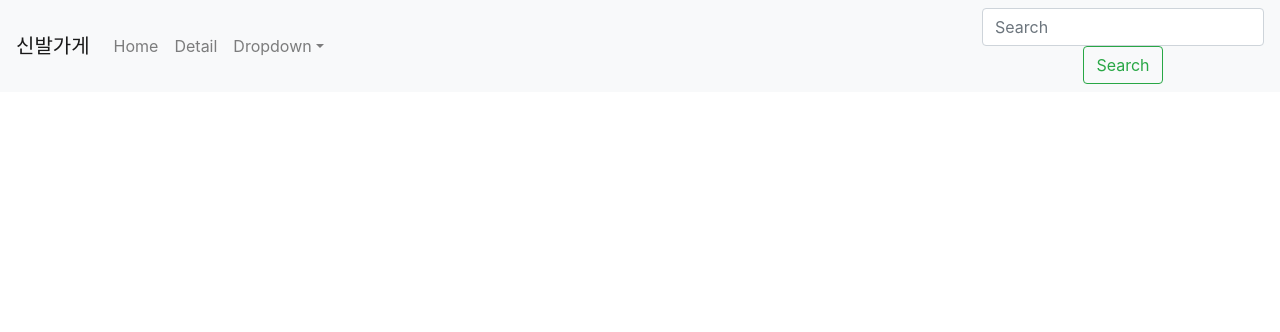
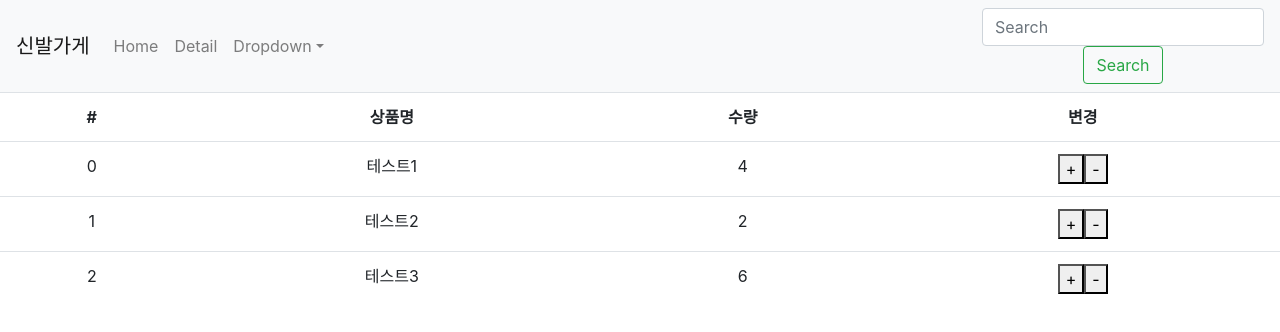
Before and after one commit to Jihoy-Kang/React-practice-2, a React (Create React App) app in the folder shop/: page /cart in a window 1280 px wide. Shown: the top 332 px of the page. Built offline with nearby package versions, Linux system fonts and the light colour scheme.

Commit message:
20 Apr 2022

```diff
--- a/shop/package.json
+++ b/shop/package.json
@@ -10,8 +10,10 @@
     "react": "^18.0.0",
     "react-bootstrap": "^2.2.3",
     "react-dom": "^18.0.0",
+    "react-redux": "^8.0.0",
     "react-router-dom": "5",
     "react-scripts": "5.0.1",
+    "redux": "^4.2.0",
     "web-vitals": "^2.1.0"
   },
   "scripts": {
--- a/shop/src/App.js
+++ b/shop/src/App.js
@@ -1,5 +1,5 @@
 /* esLint disable */
-import React, {useState} from 'react';
+import React, {useState, useContext} from 'react';
 import { Button, Navbar, Nav, NavDropdown, Form, FormControl  } from 'react-bootstrap';
 
 import logo from './logo.svg';
@@ -7,10 +7,13 @@ import './App.css';
 import data from './data.js';
 import Detail from './detail.js';
 import { Link, Route, Switch } from 'react-router-dom'
+import Cart from './cart.js';
 
+export let 재고context = React.createContext();
 
 function App() {
   let [shoes,shoes변경] = useState(data)
+  let [재고,재고변경] =useState([10,11,12])
   return (
     <div className="App">
       <Navbar bg="light" expand="lg">
@@ -47,6 +50,7 @@ function App() {
               <Button variant="primary">Learn more</Button>
             </p>
           </div>
+          <재고context.Provider value={재고}>
           {<div className="container">
             <div className="row">
               {
@@ -59,9 +63,17 @@ function App() {
 
             </div>
           </div>}
+          </재고context.Provider>
         </Route>
+
         <Route path="/detail/:id">
-          <Detail shoes={shoes}/>
+          <재고context.Provider value={재고}>
+            <Detail shoes={shoes}/>
+          </재고context.Provider>
+        </Route>
+
+        <Route path='/cart'>
+          <Cart></Cart>
         </Route>
       </Switch>
 
@@ -73,11 +85,14 @@ function App() {
 
   function ShoeList(props){
 
+    let 재고 = useContext(재고context)
+
     return(
       <div className="col-md-4"><Link to={'/detail/'+(props.data.id)}>
         <img src={"https://codingapple1.github.io/shop/shoes"+(props.i+1)+".jpg"} width="100%" />
         <h4>{props.data.title}</h4>
         <p>{props.data.content}</p>
+        {재고}
       </Link></div>
     )
   }
--- /dev/null
+++ b/shop/src/cart.js
@@ -0,0 +1,61 @@
+import React from 'react';
+import {Table} from 'react-bootstrap'
+import { connect, useDispatch, useSelector } from 'react-redux';
+
+function Cart (props){
+
+    let state = useSelector((state)=>state)
+
+    let dispatch = useDispatch();
+
+    return(
+        <div>
+            <Table responsive>
+                <tr>
+                    <th>#</th>
+                    <th>상품명</th>
+                    <th>수량</th>
+                    <th>변경</th>
+                </tr>
+
+                {state.reducer.map((a, i)=>{
+                    return(
+                        <tr key={i}>
+                            <td>{ a.id}</td>
+                            <td>{ a.name}</td>
+                            <td>{ a.quantity}</td>
+                            <td>
+                                <button onClick={()=>{dispatch({type : '수량증가', payload: i})}}>+</button>
+                                <button onClick={()=>{dispatch({type : '수량감소', payload: i})}}>-</button>
+                            </td>
+                        </tr>
+                    )
+                    })
+                }
+
+            </Table>
+
+            {
+                props.alertState === true
+                ?<div className='my-alert'>
+                    <p>지금 구매하면 20%할인</p>
+                    <button onClick={()=>{props.dispatch({type : '닫기'})}}>닫기</button>
+                </div>
+                : null
+            }
+
+        </div>
+    )
+}
+/*
+function 함수명(state){ //redux store데이터를  props화 해주는 함수
+    return{
+
+        state : state.reducer,
+        alertState : state.reducer2
+    }
+} */
+
+/* export default connect(함수명)(Cart) */
+
+export default Cart
--- a/shop/src/detail.js
+++ b/shop/src/detail.js
@@ -1,13 +1,17 @@
 
-import React, {useEffect, useState} from 'react';
+import React, {useEffect, useState, useContext} from 'react';
 import './App.css';
 import { useHistory, useParams } from 'react-router-dom'
+
+import {재고context} from './App.js'
+import { connect } from 'react-redux';
 
 import App from './App';
 
 
 function Detail(props){
 
+    let 재고 = useContext(재고context)
 
     let [alert,alert변경] = useState(true)
     let history = useHistory();
@@ -40,7 +44,12 @@ function Detail(props){
                 <h4 className="pt-5">{props.shoes[id].title}</h4>
                 <p>{props.shoes[id].content}</p>
                 <p>{props.shoes[id].price}원</p>
-                <button className="btn btn-danger">주문하기</button>
+                {재고}
+
+                <button className="btn btn-danger" onClick={()=>{
+                    props.dispatch({type :'항목추가', payload : {id:props.shoes[id].id, name: props.shoes[id].title, quantity :1}})
+                    history.push('/cart')
+                }}>주문하기</button>
 
                 <button className="btn btn-danger" onClick={()=>{
                     history.goBack();
@@ -64,4 +73,12 @@ class LifecycleHook extends React.Component {
     }
   }
 
-export default Detail
+function 함수명(state){ //redux store데이터를  props화 해주는 함수
+    return{
+
+        state : state.reducer,
+        alertState : state.reducer2
+    }
+}
+
+export default connect(함수명)(Detail)
--- a/shop/src/index.js
+++ b/shop/src/index.js
@@ -6,10 +6,77 @@ import reportWebVitals from './reportWebVitals';
 
 import {BrowserRouter} from 'react-router-dom'
 
+import{ Provider } from 'react-redux';
+import{ combineReducers, createStore } from 'redux';
+
+let alertState = true
+
+let 기본state =  [
+    {
+    id : 0,
+    name : '테스트1',
+    quantity : 4,
+    },
+    {
+      id : 1,
+      name : '테스트2',
+      quantity : 2,
+    },
+    {
+      id : 2,
+      name : '테스트3',
+      quantity : 6,
+    }
+  ]
+
+
+
+function reducer(state = 기본state, 액션){
+  if(액션.type === '항목추가'){
+    let found = state.findIndex((a)=>{ return a.id === 액션.payload.id})
+
+    if(found >= 0 ){
+      let copy =[...state]; // 딥카피
+      copy[found].quantity++;
+      return copy
+    }else{
+      let copy = [...state]
+      copy.push(액션.payload)
+      return copy
+    }
+
+  }else if(액션.type === '수량증가'){
+    let copy =[...state]; // 딥카피
+    copy[액션.payload].quantity++;
+    return copy
+  }else if(액션.type === '수량감소'){
+    let copy =[...state]; // 딥카피
+    copy[액션.payload].quantity--;
+    return copy
+  }else{
+    return state
+  }
+
+}
+
+function reducer2(state = alertState, 액션){
+  if(액션.type === '닫기'){
+    return false
+  }else{
+    return true
+  }
+}
+
+let store = createStore(combineReducers({reducer,reducer2}))
+
 ReactDOM.render(
   <React.StrictMode>
     <BrowserRouter>
-      <App />
+
+      <Provider store={store}>
+        <App />
+      </Provider>
+
     </BrowserRouter>
   </React.StrictMode>,
   document.getElementById('root')
```
Also changed, not shown: 1 other file (tests, documents, lock files or other folders).
